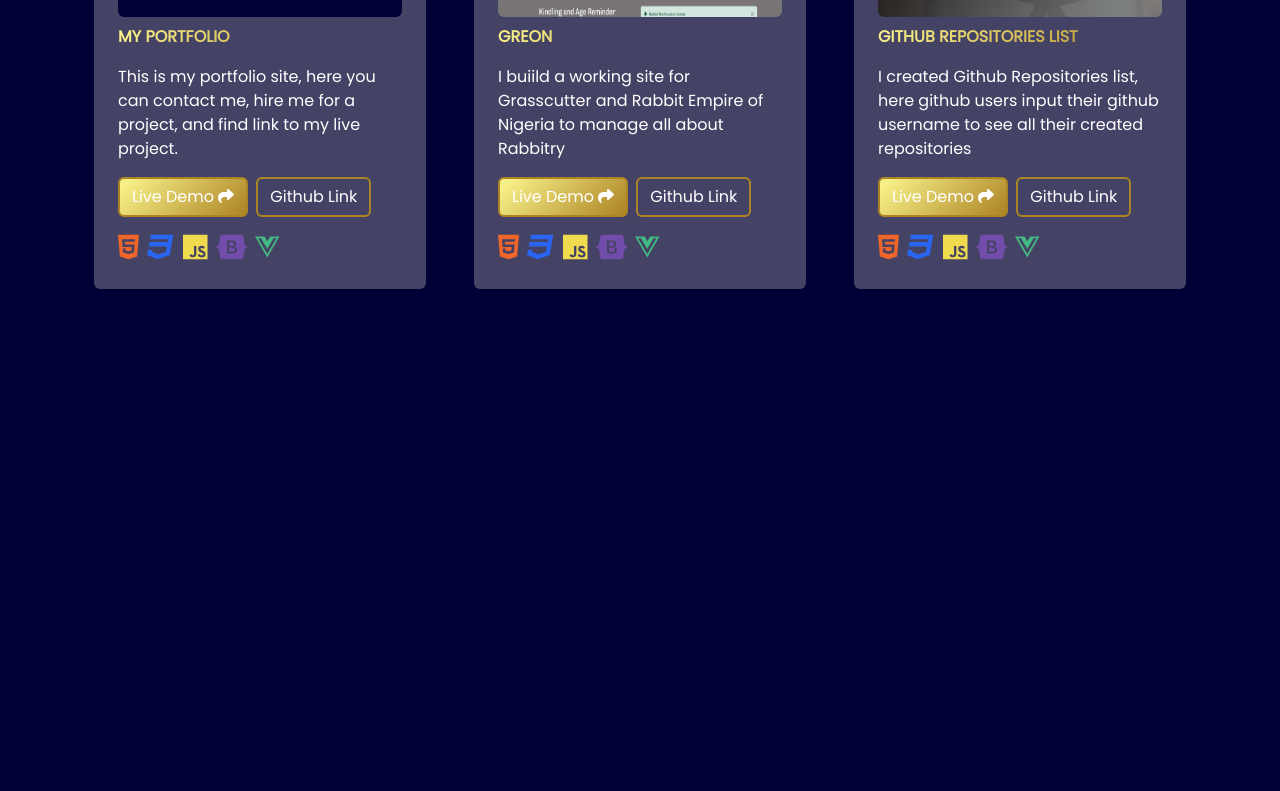
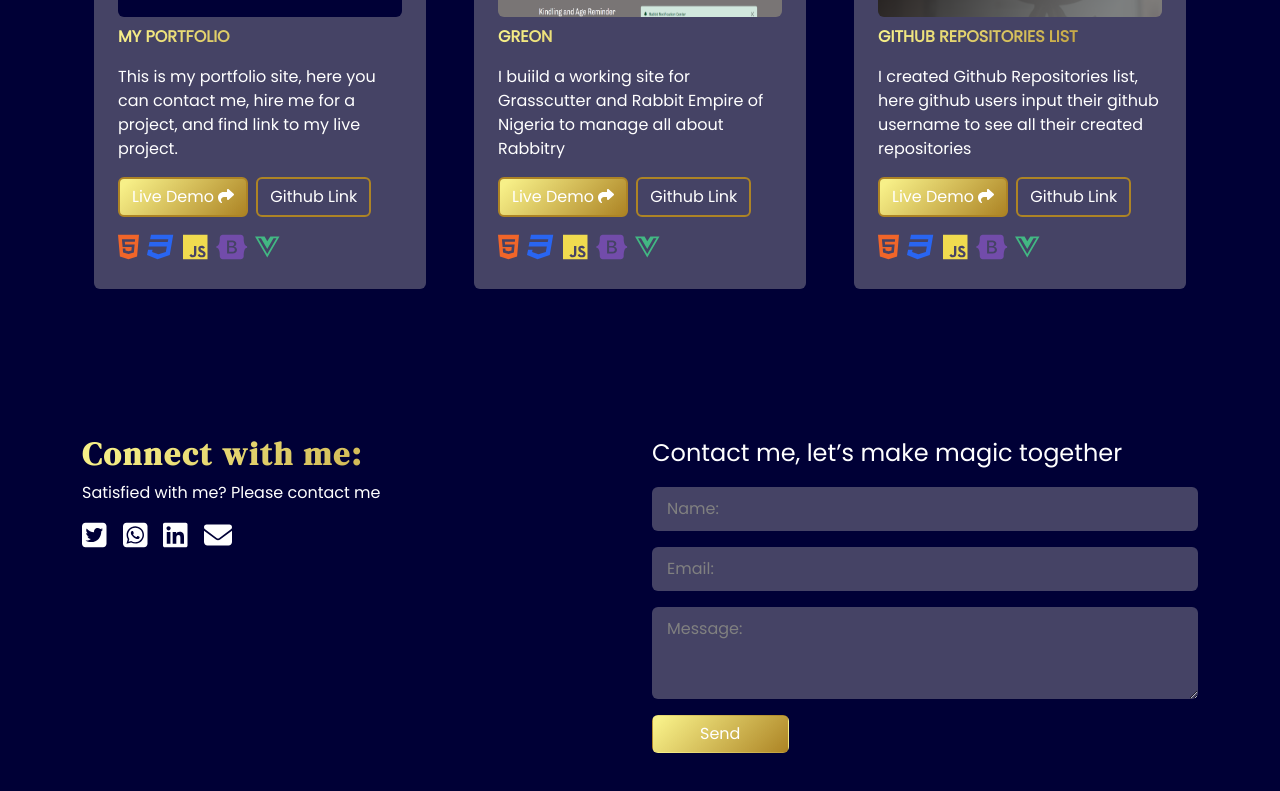
Before and after one commit to Ariyibi-Baseet/ariyibi.baseet, a Vue app: page / in a window 1280 px wide. Shown: the part 1965-2756 px from the top of the page. Before the commit the page ends 2400 px from the top, so only its background shows below. Built offline with nearby package versions, Linux system fonts and the light colour scheme.

Commit message:
done with contact section

```diff
--- a/src/components/Nav.vue
+++ b/src/components/Nav.vue
@@ -25,7 +25,7 @@
             <a class="nav-link fs-5" href="#projects">Projects</a>
           </li>
           <li class="nav-item">
-            <a class="nav-link fs-5" href="#">Drop me message</a>
+            <a class="nav-link fs-5" href="#contact">Drop me message</a>
           </li>
         </ul>
       </div>
--- a/src/main.js
+++ b/src/main.js
@@ -3,9 +3,9 @@ import App from './App.vue'
 import router from './router'
 import store from './store'
 import {library} from "@fortawesome/fontawesome-svg-core"
-import { faHtml5, faCss3, faJs, faVuejs, faBootstrap, faGitAlt, faGithub, faLaravel } from '@fortawesome/free-brands-svg-icons'
-import { faShare } from '@fortawesome/free-solid-svg-icons'
+import { faHtml5, faCss3, faJs, faVuejs, faBootstrap, faGitAlt, faGithub, faLaravel, faTwitterSquare, faLinkedin, faWhatsappSquare } from '@fortawesome/free-brands-svg-icons'
+import { faShare, faEnvelope } from '@fortawesome/free-solid-svg-icons'
 import { FontAwesomeIcon } from '@fortawesome/vue-fontawesome'
-library.add(faHtml5, faCss3, faJs, faVuejs, faBootstrap, faGitAlt, faGithub, faLaravel, faShare)
+library.add(faHtml5, faCss3, faJs, faVuejs, faBootstrap, faGitAlt, faGithub, faLaravel, faShare, faTwitterSquare, faLinkedin, faWhatsappSquare, faEnvelope)
 
 createApp(App).use(store).use(router).component('font-awesome-icon', FontAwesomeIcon).mount('#app')
--- a/src/views/HomeView.vue
+++ b/src/views/HomeView.vue
@@ -283,6 +283,55 @@
       </div>
     </div>
   </section>
+
+  <section id="contact">
+    <div class="container">
+      <div class="row">
+        <div class="col-md-6">
+          <h2 class="contact-me text-gradient-gold fw-bold">Connect with me:</h2>
+          <p class="text-white">Satisfied with me? Please contact me</p>
+          <div class="social-icon-wrapper">
+            <a class="text-white" href="#"
+              ><font-awesome-icon icon="fa-brands fa-square-twitter" class="fs-3"
+            /></a>
+            <a class="text-white" href="#"
+              ><font-awesome-icon icon="fa-brands fa-square-whatsapp" class="fs-3 ms-3"
+            /></a>
+            <a class="text-white" href="#"
+              ><font-awesome-icon icon="fa-brands fa-square-github" class="fs-3 ms-3"
+            /></a>
+            <a class="text-white" href="#"
+              ><font-awesome-icon icon="fa-brands fa-linkedin" class="fs-3 ms-3"
+            /></a>
+            <a class="text-white" href="#"
+              ><font-awesome-icon icon="fa-solid fa-envelope" class="fs-3 ms-3"
+            /></a>
+          </div>
+        </div>
+        <div class="col-md-6">
+          <p class="fs-4 text-white">Contact me, let’s make magic together</p>
+          <form action="#" class="mt-3">
+            <div class="mb-3">
+              <input type="text" class="form-control shadow-none" placeholder="Name:" />
+            </div>
+            <div class="mb-3">
+              <input type="email" class="form-control shadow-none" placeholder="Email:" />
+            </div>
+            <div class="mb-3">
+              <textarea
+                class="form-control shadow-none"
+                rows="3"
+                placeholder="Message:"
+              ></textarea>
+            </div>
+            <button type="submit" class="btn btn-block text-white w-25 btn-gradient-gold">
+              Send
+            </button>
+          </form>
+        </div>
+      </div>
+    </div>
+  </section>
   <FooterArea />
 </template>
 
@@ -356,8 +405,12 @@ export default {
 #projects {
   min-height: 100vh;
 }
+#contact {
+  min-height: 70vh;
+}
 .about-me,
-.project-head {
+.project-head,
+.contact-me {
   font-family: var(--playfair);
   letter-spacing: 2px;
 }
@@ -480,4 +533,14 @@ export default {
 .vue-logo {
   color: var(--vue);
 }
+.form-control {
+  background-color: var(--grayish-white);
+  outline: none;
+  border: none;
+  color: #fff;
+  padding: 10px 15px;
+}
+::placeholder {
+  color: gray;
+}
 </style>
```
